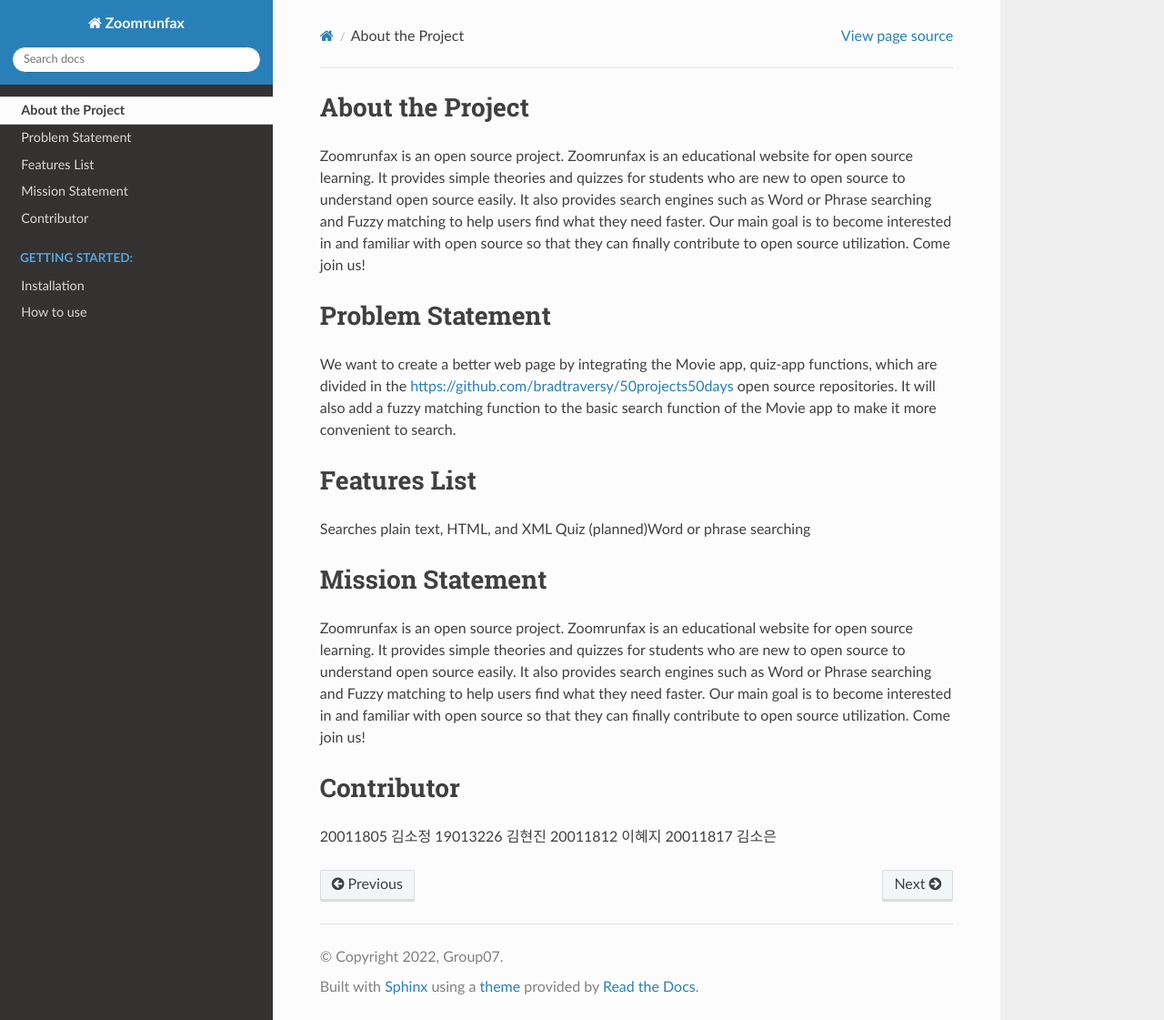
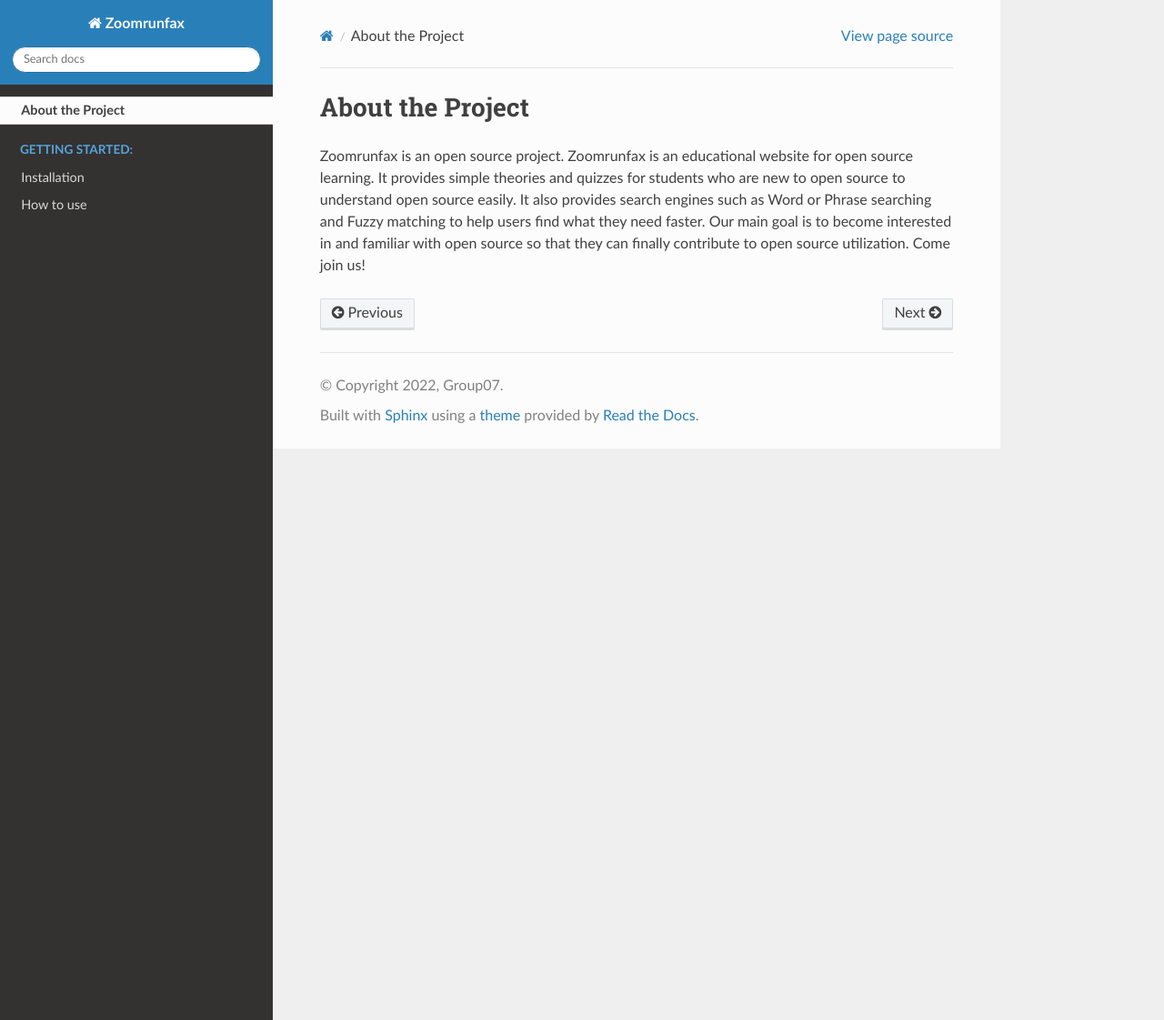
Before and after one commit to soeun72/OpS-EDU, a Sphinx documentation site: the page built from docs/source/About.rst, in a window 1280 px wide and 1121 px high. Shown: the whole window at 91% size. Built offline with Sphinx 7.4.7 and the Read the Docs theme 2.0.0, drawn with Linux system fonts in a browser that asks for light colours.

Commit message:
Update About.rst

```diff
--- a/docs/source/About.rst
+++ b/docs/source/About.rst
@@ -1,24 +1,3 @@
 About the Project
 =====================
 Zoomrunfax is an open source project. Zoomrunfax is an educational website for open source learning. It provides simple theories and quizzes for students who are new to open source to understand open source easily. It also provides search engines such as Word or Phrase searching and Fuzzy matching to help users find what they need faster. Our main goal is to become interested in and familiar with open source so that they can finally contribute to open source utilization. Come join us!
-
-Problem Statement
-=====================
-We want to create a better web page by integrating the Movie app, quiz-app functions, which are divided in the https://github.com/bradtraversy/50projects50days open source repositories. It will also add a fuzzy matching function to the basic search function of the Movie app to make it more convenient to search.
-
-Features List
-=====================
-Searches plain text, HTML, and XML
-Quiz
-(planned)Word or phrase searching
-
-Mission Statement
-=====================
-Zoomrunfax is an open source project. Zoomrunfax is an educational website for open source learning. It provides simple theories and quizzes for students who are new to open source to understand open source easily. It also provides search engines such as Word or Phrase searching and Fuzzy matching to help users find what they need faster. Our main goal is to become interested in and familiar with open source so that they can finally contribute to open source utilization. Come join us!
-
-Contributor
-=====================
-20011805 김소정
-19013226 김현진
-20011812 이혜지
-20011817 김소은
```
